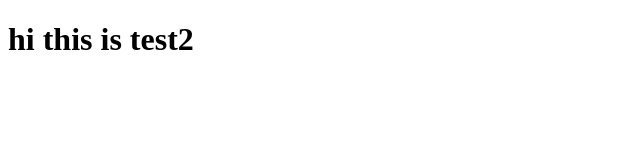
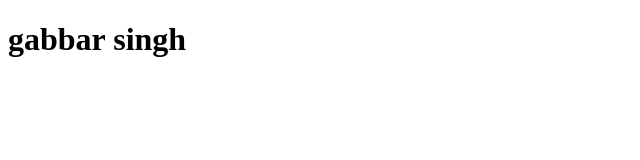
Before and after one commit to hemanthdasineni/Dummytest, a plain HTML site: page index.html in a window 1280 px wide. Shown: the whole page, without its empty margins (0-640 px from the left). Drawn offline with Linux system fonts and the light colour scheme.

Commit message:
rajasaab`

```diff
--- a/index.html
+++ b/index.html
@@ -6,6 +6,6 @@
     <title>Document</title>
 </head>
 <body>
-    <h1>hi this is test2</h1>
+    <h1>gabbar singh</h1>
 </body>
 </html>
```
